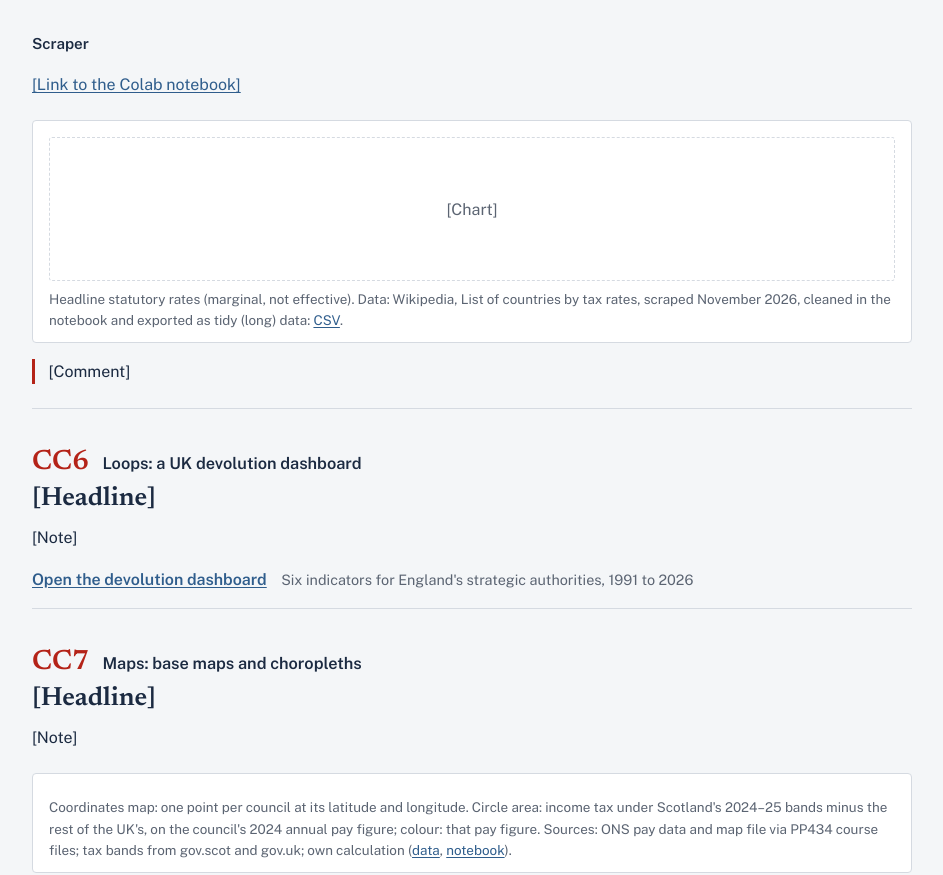
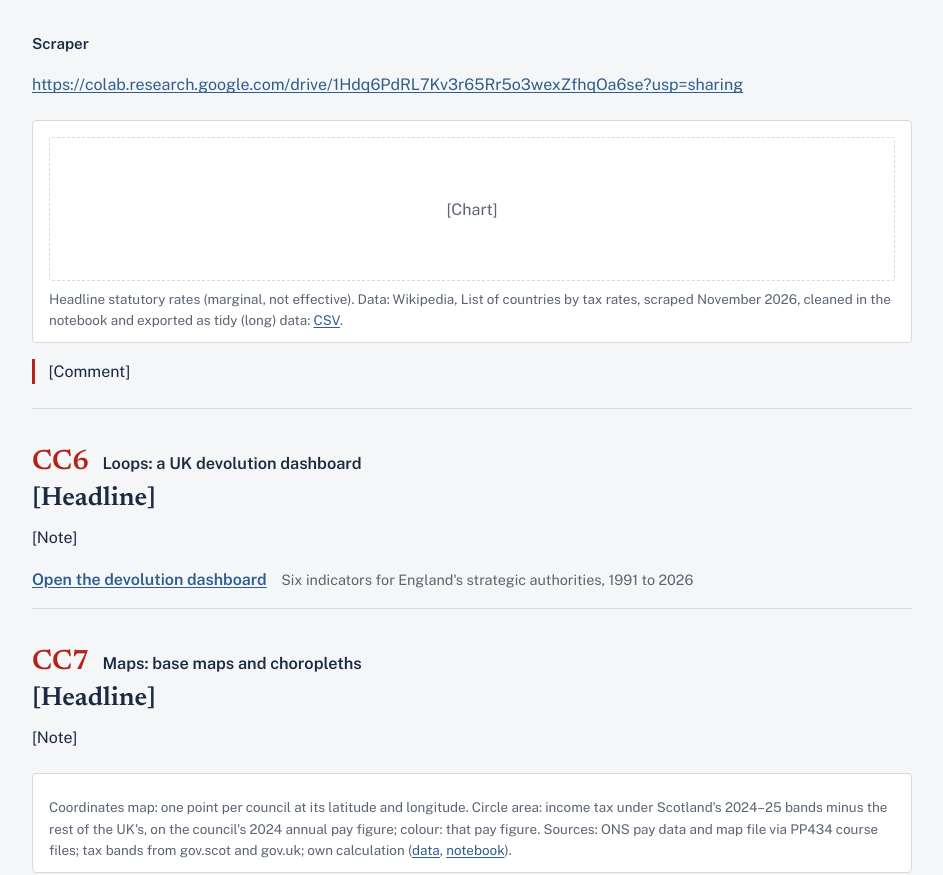
Before and after one commit to jakobbilan/jakobbilan.github.io, a plain HTML site: page portfolio.html in a window 1280 px wide. Shown: the part 2675-3550 px from the top of the page, without its empty margins (168-1111 px from the left). Drawn offline with nearby package versions, Linux system fonts and the light colour scheme; no server answers; a script that the page names is missing.

Commit message:
Update Colab notebook link in portfolio.html
Updated the link to the Colab notebook for better accessibility.

```diff
--- a/portfolio.html
+++ b/portfolio.html
@@ -128,7 +128,7 @@
     </dl>
 
     <h4>Scraper</h4>
-    <p><a href="#" class="notebook">[Link to the Colab notebook]</a></p>
+    <p><a href="#" class="notebook">https://colab.research.google.com/drive/1Hdq6PdRL7Kv3r65Rr5o3wexZfhqOa6se?usp=sharing</a></p>
     <figure class="chart">
       <div id="cc5b" class="slot">[Chart]</div>
       <figcaption>Headline statutory rates (marginal, not effective). Data: Wikipedia, List of countries by tax rates, scraped November 2026, cleaned in the notebook and exported as tidy (long) data: <a href="data/cc5_tax_rates_tidy.csv">CSV</a>.</figcaption>
```
